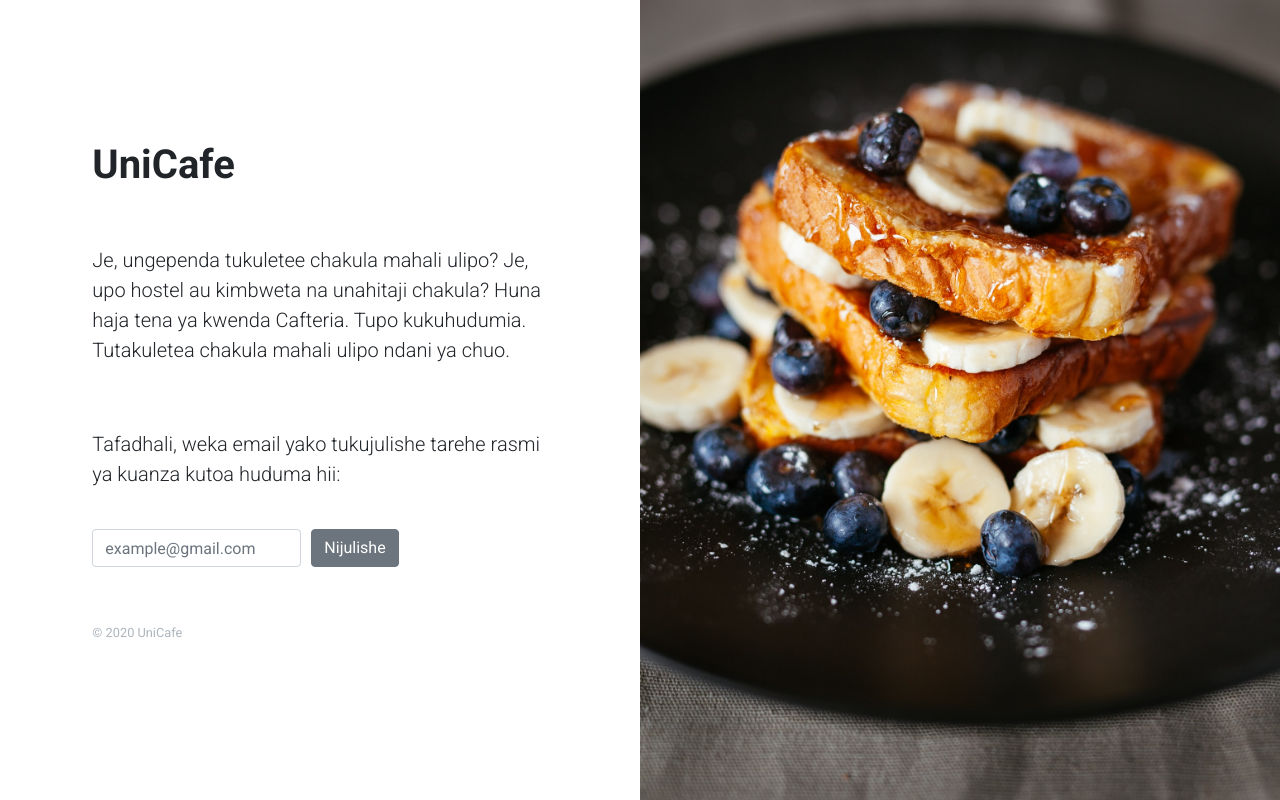
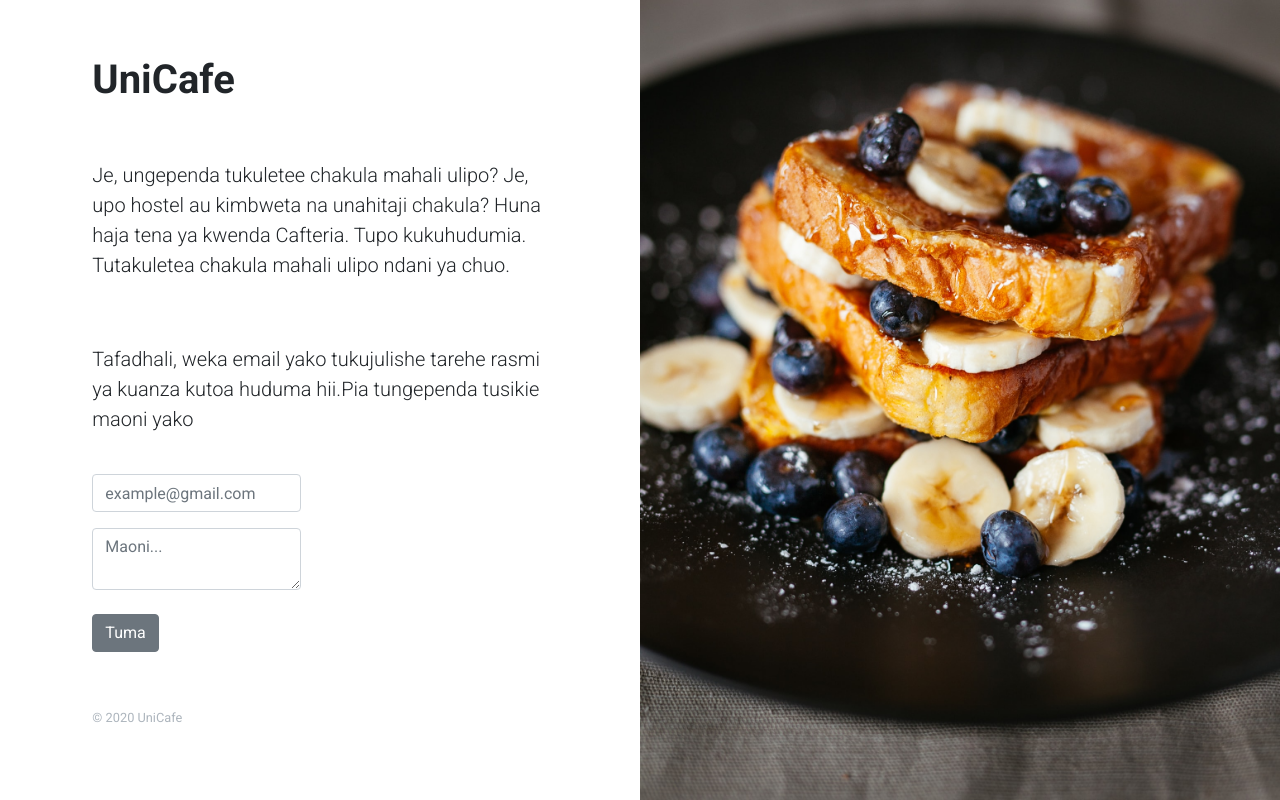
Before and after one commit to ioi2908/UnderConstruction, a Django app: page / in a window 1280 px wide. Run offline with Django 3.2, Linux system fonts and the light colour scheme; some libraries are stand-ins or nearby versions.

Commit message:
comment section added

```diff
--- a/templates/index.html
+++ b/templates/index.html
@@ -39,7 +39,7 @@
             <p class="lead">Je, ungependa tukuletee chakula mahali ulipo? Je, upo hostel au kimbweta na unahitaji chakula? Huna haja tena ya kwenda Cafteria. Tupo kukuhudumia. Tutakuletea chakula mahali ulipo ndani ya chuo.</p>
             <br>
             <br>
-            <p class="lead">Tafadhali, weka email yako tukujulishe tarehe rasmi ya kuanza kutoa huduma hii:</p>
+            <p class="lead">Tafadhali, weka email yako tukujulishe tarehe rasmi ya kuanza kutoa huduma hii.Pia tungependa tusikie maoni yako</p>
 
             <br>
             <form method="post">
@@ -47,14 +47,13 @@
               <div class="form-row align-items-center">
 
                 <div class="col-auto">
-                  <div class="input-group mb-2">
+                  <div class="input-group mb-3">
                     <input type="text" class="form-control" name="email" placeholder="example@gmail.com">
+
                   </div>
+                  <textarea class="form-control" name="comment" placeholder="Maoni..."></textarea>
                 </div>
 
-                <div class="col-auto">
-                  <button type="submit" class="btn btn-secondary mb-2">Nijulishe</button>
-                </div>
 
                   {% if messages %}
                     <ul class="messages">
@@ -64,6 +63,10 @@
                     </ul>
                   {% endif %}
               </div>
+              <br>
+             <div class="input-group mb-3">
+              <button type="submit" class="btn btn-secondary mb-2">Tuma</button>
+             </div>
             </form>
             <!-- <p class="social"><a href="#" class="external facebook"><i class="fab fa-facebook-f"></i></a><a href="#" class="external youtube"><i class="fab fa-youtube"></i></a><a href="#" class="external twitter"><i class="fab fa-twitter"></i></a><a href="#" title="" class="external instagram"><i class="fab fa-instagram"></i></a><a href="#" class="email"><i class="fa fa-envelope"> </i></a></p> -->
             <p class="credit">&copy; 2020 UniCafe </p>
--- a/under_construction_app/models.py
+++ b/under_construction_app/models.py
@@ -2,6 +2,7 @@ from django.db import models
 
 class EmailNotify(models.Model):
     email = models.EmailField()
+    comment = models.TextField(default='Tuma maoni..')
 
     def __str__(self):
         return self.email
--- a/under_construction_app/views.py
+++ b/under_construction_app/views.py
@@ -5,8 +5,10 @@ from django.contrib import messages
 def email_notify(request):
     if request.method == 'POST':
         email = request.POST.get('email')
+        comment = request.POST.get('comment')
         object_email = EmailNotify()
         object_email.email = email
+        object_email.comment = comment
         if not '.com' in email:
             messages.error(request, 'Andika email yako kwa usahihi!')
 
```
Also changed, not shown: db.sqlite3, under_construction_app/migrations/0002_emailnotify_comment.py (added).
